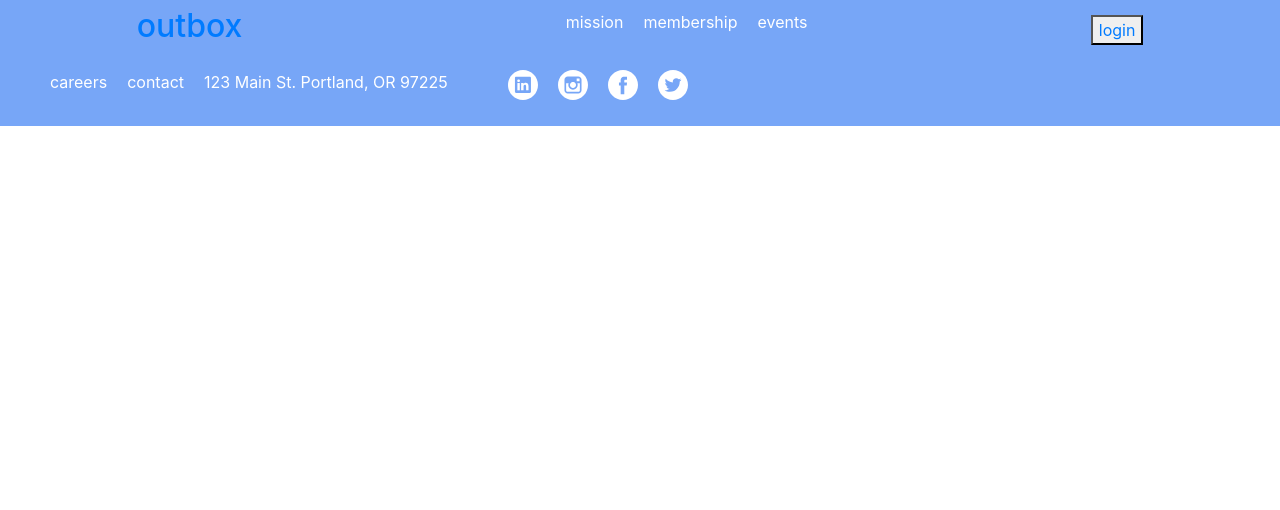
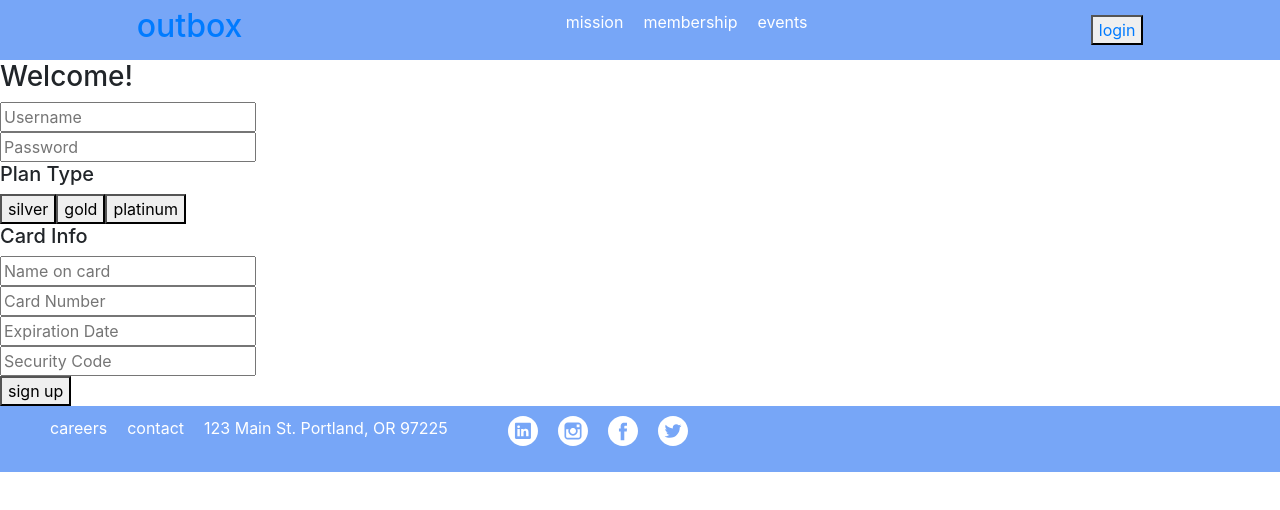
Before and after one commit to breaclark/co-work-client-website, an Angular app in the folder co-work-sass/: page /signup in a window 1280 px wide. Before the commit this address led to /. Shown: the top 510 px of the page. Built offline with nearby package versions, Linux system fonts and the light colour scheme.

Commit message:
Add sign up page

```diff
--- a/co-work-sass/src/app/app.module.ts
+++ b/co-work-sass/src/app/app.module.ts
@@ -6,13 +6,15 @@ import { NgModule } from '@angular/core';
 import { AppComponent } from './app.component';
 import { WelcomeComponent } from './welcome/welcome.component';
 import { LoginComponent } from './login/login.component';
+import { SignupComponent } from './signup/signup.component';
 
 
 @NgModule({
   declarations: [
     AppComponent,
     WelcomeComponent,
-    LoginComponent
+    LoginComponent,
+    SignupComponent
   ],
   imports: [
     BrowserModule,
--- a/co-work-sass/src/app/app.routing.ts
+++ b/co-work-sass/src/app/app.routing.ts
@@ -2,6 +2,7 @@ import { ModuleWithProviders }  from '@angular/core';
 import { Routes, RouterModule } from '@angular/router';
 import { WelcomeComponent } from './welcome/welcome.component';
 import { LoginComponent } from './login/login.component';
+import { SignupComponent } from './signup/signup.component';
 
 const appRoutes: Routes = [
   {
@@ -11,6 +12,10 @@ const appRoutes: Routes = [
   {
 	   path: 'login',
 	   component: LoginComponent
+	},
+  {
+	   path: 'signup',
+	   component: SignupComponent
 	}
  ];
 
--- a/co-work-sass/src/app/login/login.component.html
+++ b/co-work-sass/src/app/login/login.component.html
@@ -1,3 +1,6 @@
-<p>
-  login works!
-</p>
+<h3>Welcome!</h3>
+<input type="text" placeholder="Username">
+<br>
+<input type="text" placeholder="Password">
+<br>
+<button>login</button>
--- /dev/null
+++ b/co-work-sass/src/app/signup/signup.component.html
@@ -0,0 +1,19 @@
+<h3>Welcome!</h3>
+<input type="text" placeholder="Username">
+<br>
+<input type="text" placeholder="Password">
+<br>
+<h5>Plan Type</h5>
+<button>silver</button>
+<button>gold</button>
+<button>platinum</button>
+<h5>Card Info</h5>
+<input type="text" placeholder="Name on card">
+<br>
+<input type="text" placeholder="Card Number">
+<br>
+<input type="text" placeholder="Expiration Date">
+<br>
+<input type="text" placeholder="Security Code">
+<br>
+<button>sign up</button>
--- /dev/null
+++ b/co-work-sass/src/app/signup/signup.component.ts
@@ -0,0 +1,15 @@
+import { Component, OnInit } from '@angular/core';
+
+@Component({
+  selector: 'app-signup',
+  templateUrl: './signup.component.html',
+  styleUrls: ['./signup.component.scss']
+})
+export class SignupComponent implements OnInit {
+
+  constructor() { }
+
+  ngOnInit() {
+  }
+
+}
--- a/co-work-sass/src/app/welcome/welcome.component.html
+++ b/co-work-sass/src/app/welcome/welcome.component.html
@@ -1,7 +1,7 @@
 <div class="banner">
   <div class="banner-left">
     <h1>live/<br>work/<br>play/<br>whatever</h1>
-    <button>sign up</button>
+    <button><a routerLink="signup">sign up</a></button>
     <p>Whatever you do, you can do here at outbox. We have all the amenities you need to finish your novel or launch your small business. Perspiciatis underm omnis iste natus error sit voluptatem for a accusantium doloremque laudantium.</p>
   </div>
   <div class="banner-right">
```
Also changed, not shown: co-work-sass/src/app/signup/signup.component.scss (added), 1 other file (tests, documents, lock files or other folders).
